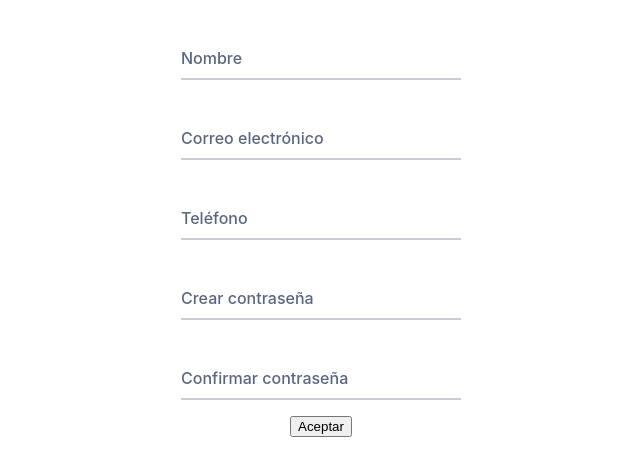
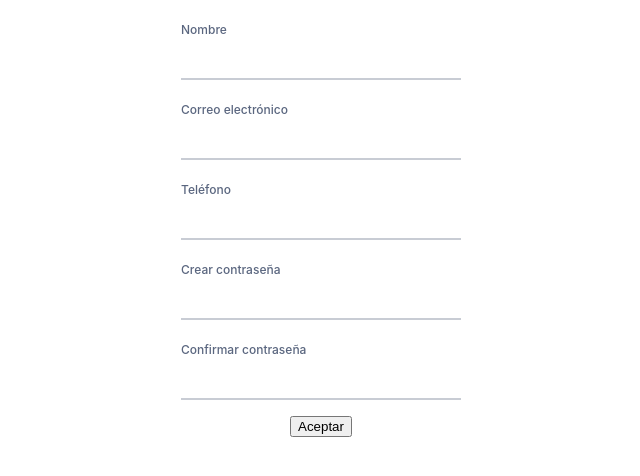
Before and after one commit to sandyGonzalez/hackaton-reto-car-cleaner, a React (Create React App) app in the folder hackaton-reto-car-cleaner/: page /registerEmployee in a window 1280 px wide. Shown: the top 476 px of the page, without its empty margins (319-959 px from the left). Built offline with nearby package versions, Linux system fonts and the light colour scheme.

Commit message:
Cambios en config de firebase

```diff
--- a/hackaton-reto-car-cleaner/src/components/Input/style.css
+++ b/hackaton-reto-car-cleaner/src/components/Input/style.css
@@ -54,6 +54,7 @@
 
  .input-container input:not(:placeholder-shown)+span {
      color: #5a667f;
+     transform: translateY(-26px) scale(0.75);
  }
 
  .input-container input:focus {
```
Also changed, not shown: hackaton-reto-car-cleaner/src/config.js (+5 -4 lines).
